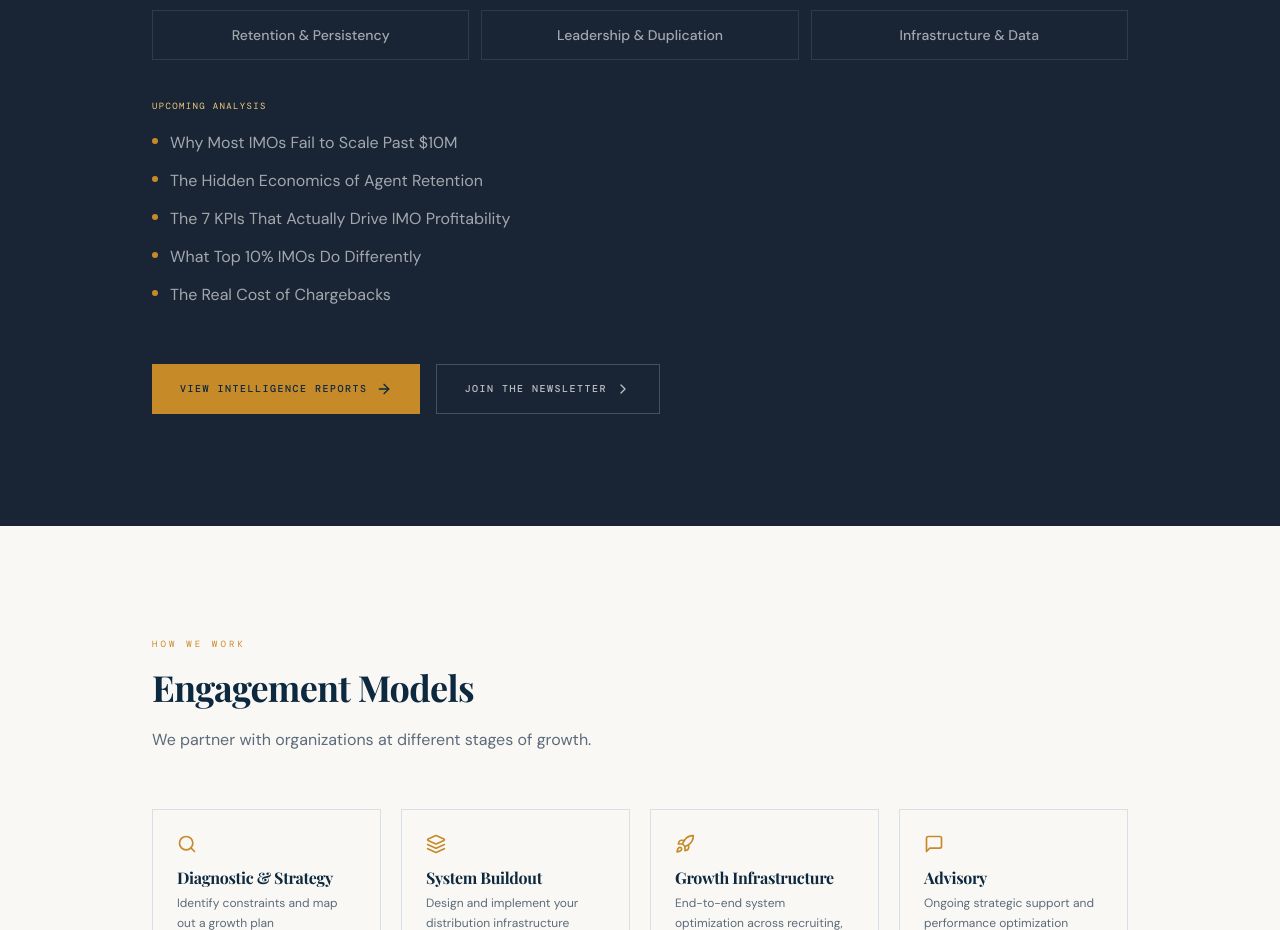
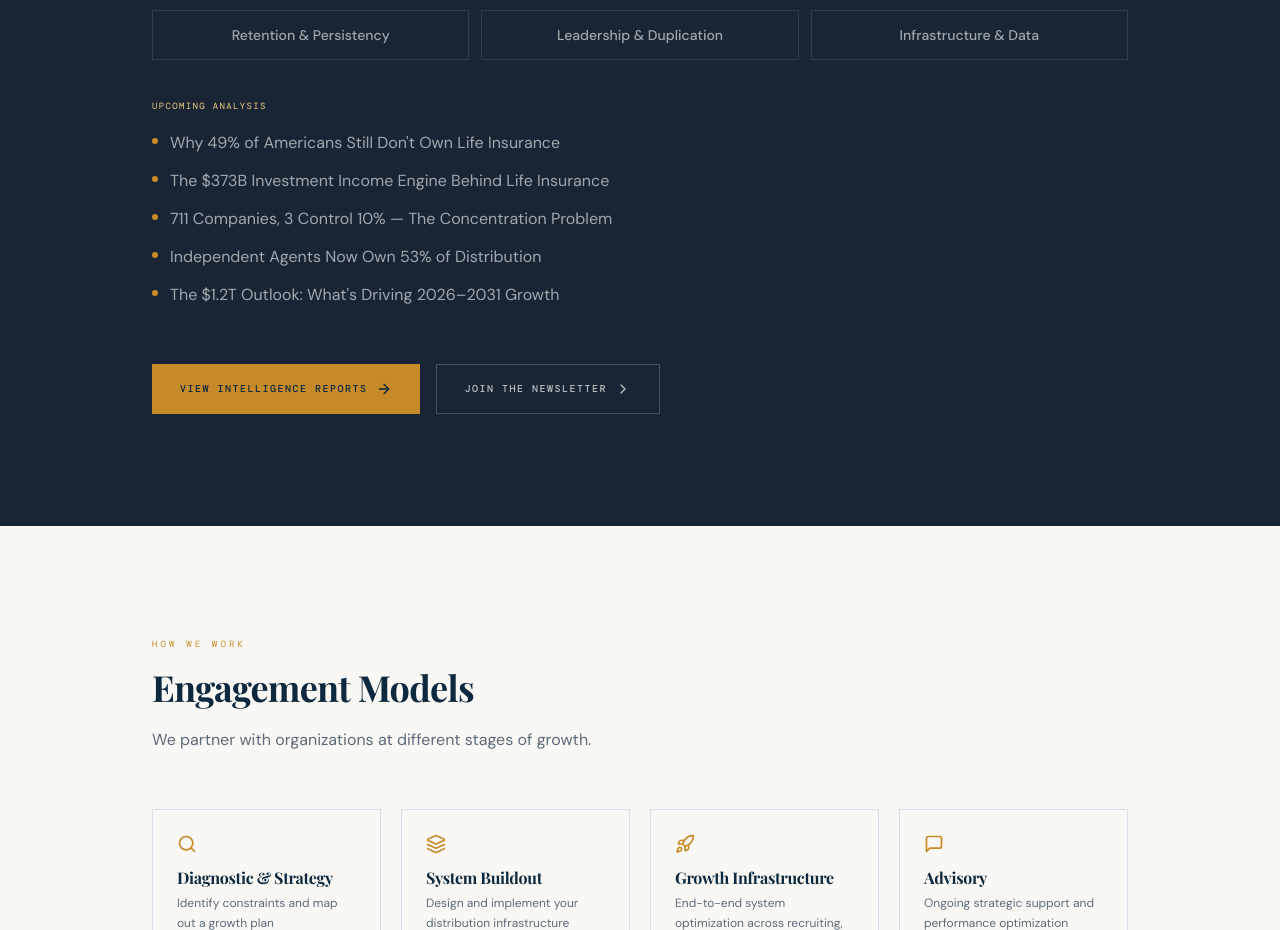
Before and after one commit to michaelschuettephoto-code/clientelebuilders, a React (Vite) app: page / in a window 1280 px wide. Shown: the part 4400-5330 px from the top of the page. Built offline with nearby package versions, Linux system fonts and the light colour scheme; a web font is replaced by a local one.

Commit message:
Preceding changes

```diff
--- a/src/pages/Index.tsx
+++ b/src/pages/Index.tsx
@@ -76,11 +76,11 @@ const CONTENT_PILLARS = [
 
 /* ── Authority Anchor Topics ── */
 const AUTHORITY_TOPICS = [
-  "Why Most IMOs Fail to Scale Past $10M",
-  "The Hidden Economics of Agent Retention",
-  "The 7 KPIs That Actually Drive IMO Profitability",
-  "What Top 10% IMOs Do Differently",
-  "The Real Cost of Chargebacks",
+  "Why 49% of Americans Still Don't Own Life Insurance",
+  "The $373B Investment Income Engine Behind Life Insurance",
+  "711 Companies, 3 Control 10% — The Concentration Problem",
+  "Independent Agents Now Own 53% of Distribution",
+  "The $1.2T Outlook: What's Driving 2026–2031 Growth",
 ];
 
 const Index = () => {
```
